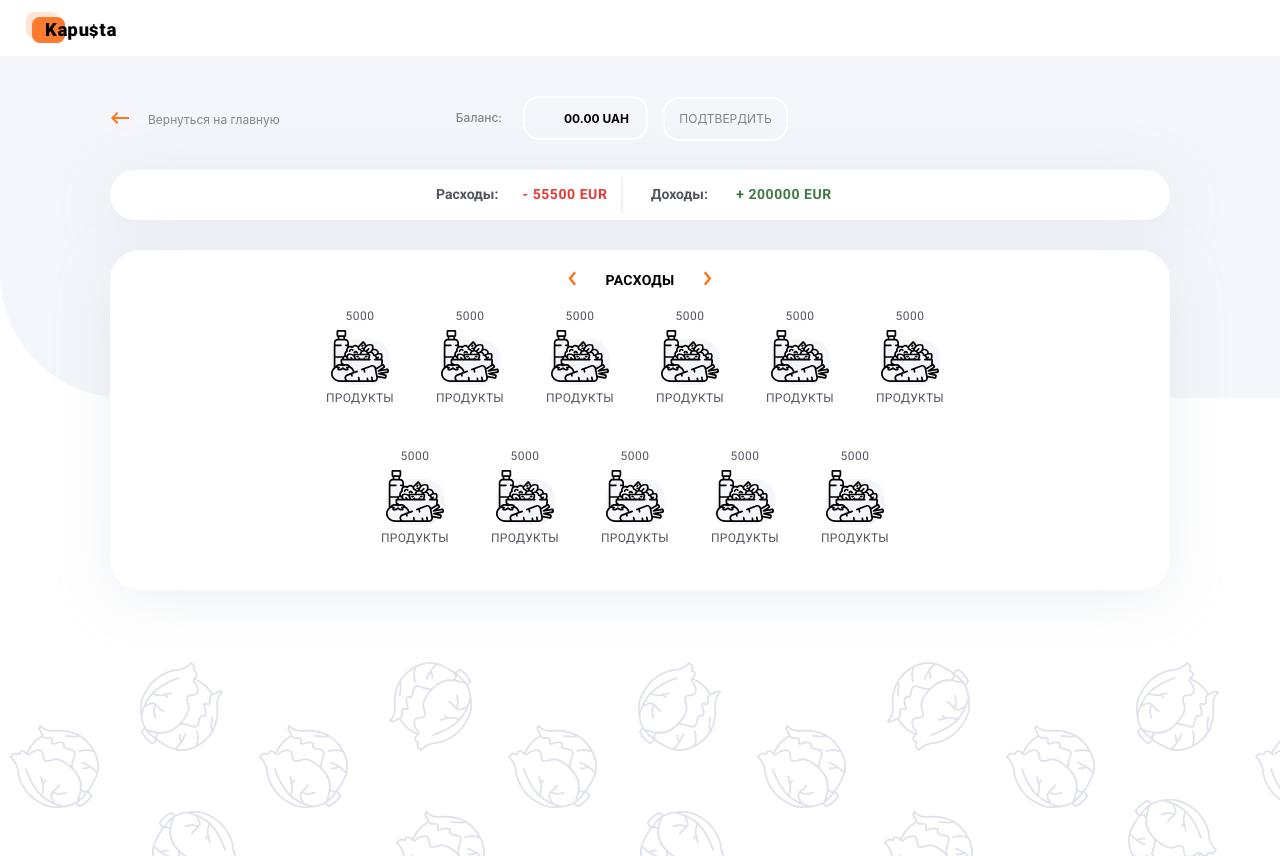
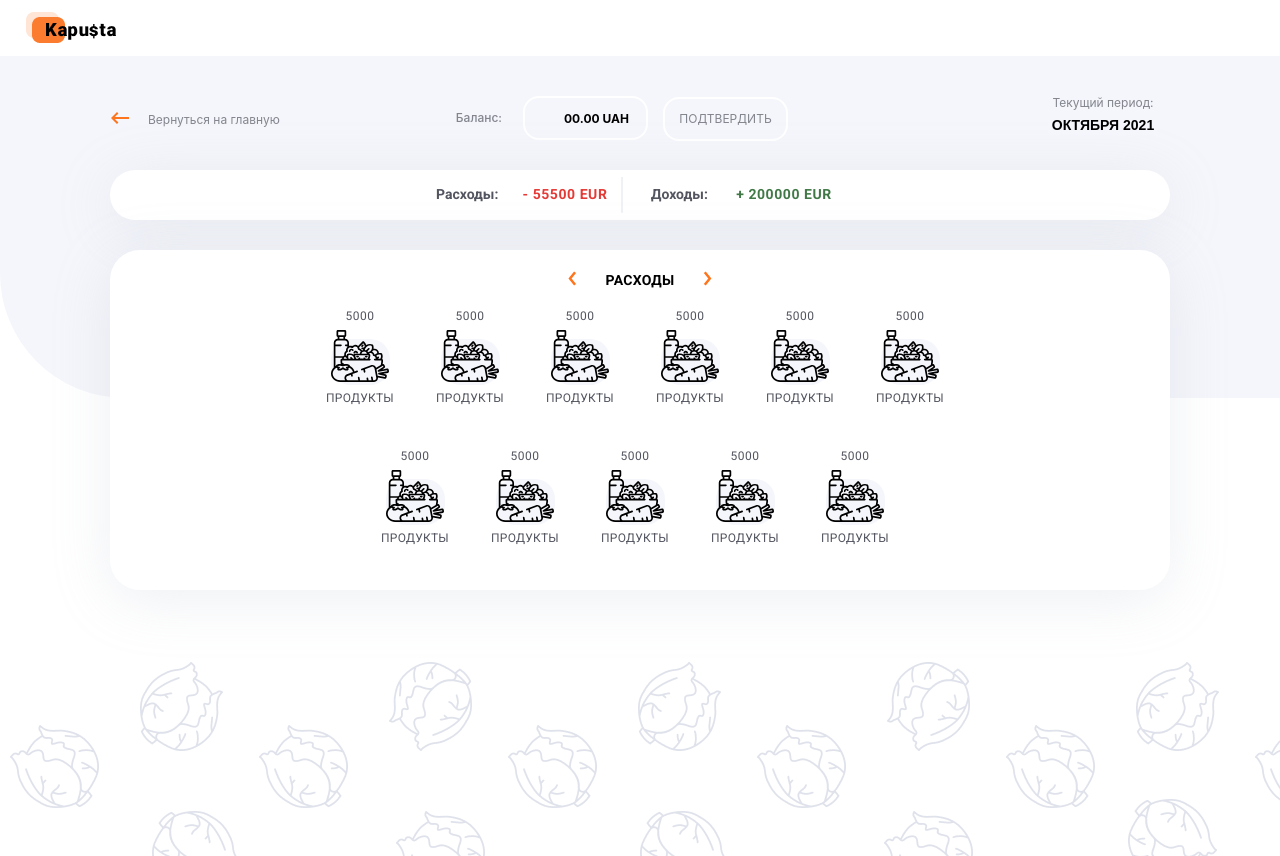
Before and after one commit to Igor-Kreshchenko/kapusta-project-front, a React (Create React App) app: page /statistics in a window 1280 px wide. Built offline with nearby package versions, Linux system fonts and the light colour scheme.

Commit message:
создан компонент CurrentDatePicker

```diff
--- a/package.json
+++ b/package.json
@@ -8,6 +8,7 @@
     "@testing-library/react": "^11.1.0",
     "@testing-library/user-event": "^12.1.10",
     "axios": "^0.22.0",
+    "date-fns": "^2.25.0",
     "modern-normalize": "^1.1.0",
     "node-sass": "^4.14.1",
     "package-lock-only": "^0.0.4",
--- a/src/components/BalancePanel/BalancePanelOfReports.js
+++ b/src/components/BalancePanel/BalancePanelOfReports.js
@@ -1,6 +1,7 @@
 import Balance from '../Balance/Balance'
 import BalanceButton from '../Balance/BalanceButton';
 import GoBackButton from '../GoBackButton'
+import CurrentDatePicker from '../CurrentPeriod'
 import styles from './BalancePanelOfReports.module.scss'
 
 export default function BalancePanelOfReports() {
@@ -11,12 +12,12 @@ export default function BalancePanelOfReports() {
     return (
         <div className={styles.BalancePanelOfReports}>
             <GoBackButton/>
+            <div className={styles.BalanceBox}>
             <Balance styles={styles}>
-                {windowInnerWidth > 1279 && (
-                    <BalanceButton/>
-                )}
+                {windowInnerWidth > 1279 ? <BalanceButton/>: <></>}
             </Balance>
-
+            <CurrentDatePicker/>
+            </div>
         </div>
     );
 
--- a/src/components/BalancePanel/BalancePanelOfReports.module.scss
+++ b/src/components/BalancePanel/BalancePanelOfReports.module.scss
@@ -5,6 +5,7 @@
     height: 173px;
     margin: 15px 19px;
     margin-bottom: 30px;
+
 
     @media screen and (min-width: 768px) {
         display: flex;
@@ -22,6 +23,16 @@
         margin-left: 110px;
         margin-right: 110px;
     }
+}
+
+.BalanceBox{
+    display: flex;
+    flex-direction: column-reverse;
+
+    @media screen and (min-width: 768px) {
+        flex-direction: row;
+    }
+
 }
 
 .balance_form{
--- /dev/null
+++ b/src/components/CurrentPeriod/CurrentPeriod.js
@@ -0,0 +1,30 @@
+import React, { useState } from "react";
+import DatePicker, { registerLocale } from "react-datepicker";
+import "../../../node_modules/react-datepicker/dist/react-datepicker.css";
+import styles from './CurrentPeriod.module.scss'
+import ru from "date-fns/locale/ru";
+import { format } from 'date-fns'
+registerLocale("ru", ru);
+
+const CurrentDatePicker = () => {
+    const [startDate, setStartDate] = useState(new Date());
+
+    const currentDate = format(new Date(startDate), 'MM/yyyy')
+    console.log(currentDate)
+
+    return (
+        <div className={styles.DatePickerConteiner}>
+            <p className={styles.DatePickerTitle}>Текущий период:</p>
+            <DatePicker
+                selected={startDate}
+                onChange={(date) => setStartDate(date)}
+                dateFormat="MMMM yyyy"
+                showMonthYearPicker
+                locale='ru'
+                className={styles.DatePicker}
+            />
+      </div>
+    );
+  };
+
+export default CurrentDatePicker;
--- /dev/null
+++ b/src/components/CurrentPeriod/CurrentPeriod.module.scss
@@ -0,0 +1,55 @@
+// @import 'node_modules/react-datepicker/src/stylesheets/datepicker.scss';
+@import "../../styles/variables";
+
+
+.DatePickerConteiner{
+    display: flex;
+    flex-direction: column;
+    align-items: center;
+    justify-content: center;
+    margin: 0 auto;
+    width: 138px;
+    height: 39px;
+
+    div {
+        max-width: 220px;
+        display: flex;
+        justify-content: center;
+        flex-wrap: wrap;
+        background: $bg-gray;
+        color: $black;
+    }
+
+    input{
+        width: 110px;
+        height: 20px;
+        padding: 0;
+        text-align: center;
+        margin-top: 5px;
+    }
+
+    .DatePickerTitle{
+
+        text-align: center;
+        font-size: 12px;
+        line-height: 14px;
+        line-height: 14px;
+        color: $main-text-cl;
+    }
+
+    .DatePicker{
+        width: 110px;
+        background: none;
+        border: none;
+        text-align: center;
+        align-items: center;
+        font-weight: bold;
+        font-size: 14px;
+        line-height: 16px;
+        text-transform: uppercase;
+
+    }
+
+
+
+}
--- /dev/null
+++ b/src/components/CurrentPeriod/index.js
@@ -0,0 +1 @@
+export { default } from './CurrentPeriod';
```
Also changed, not shown: 1 other file (tests, documents, lock files or other folders).
